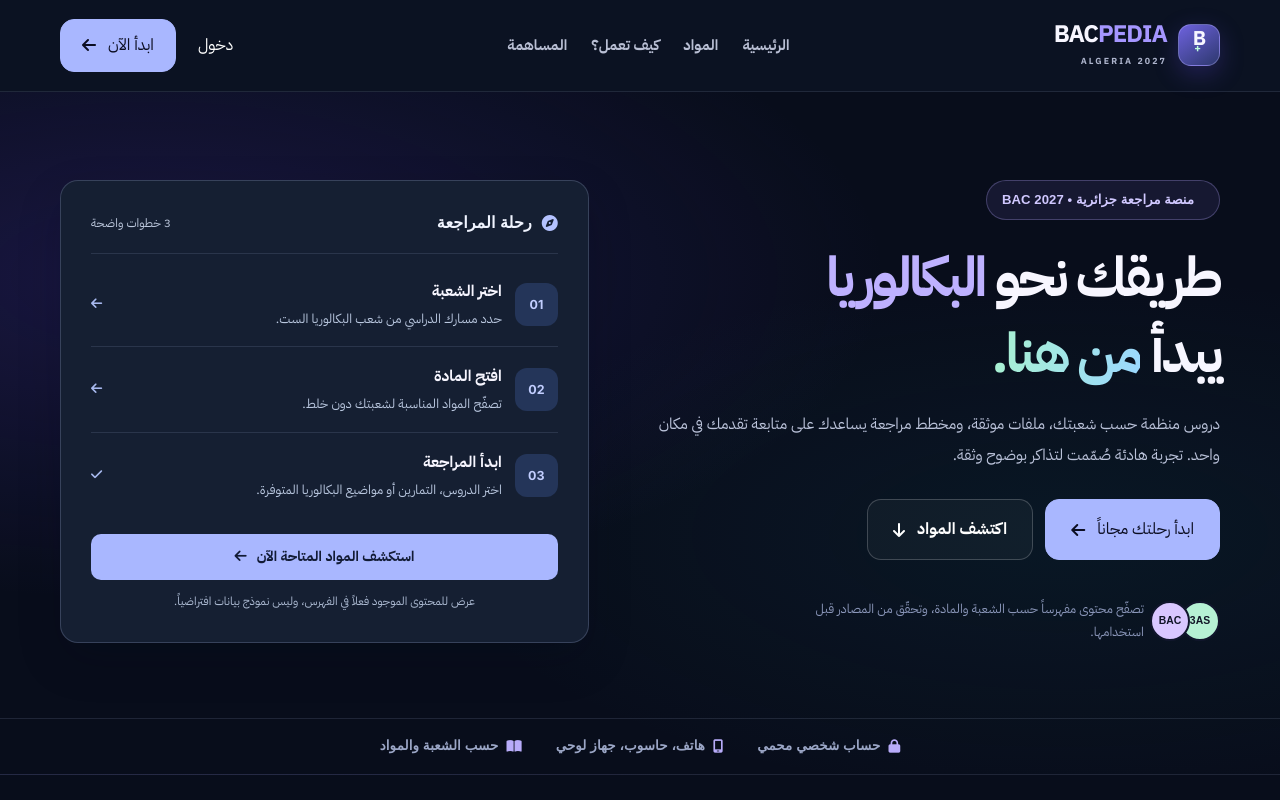
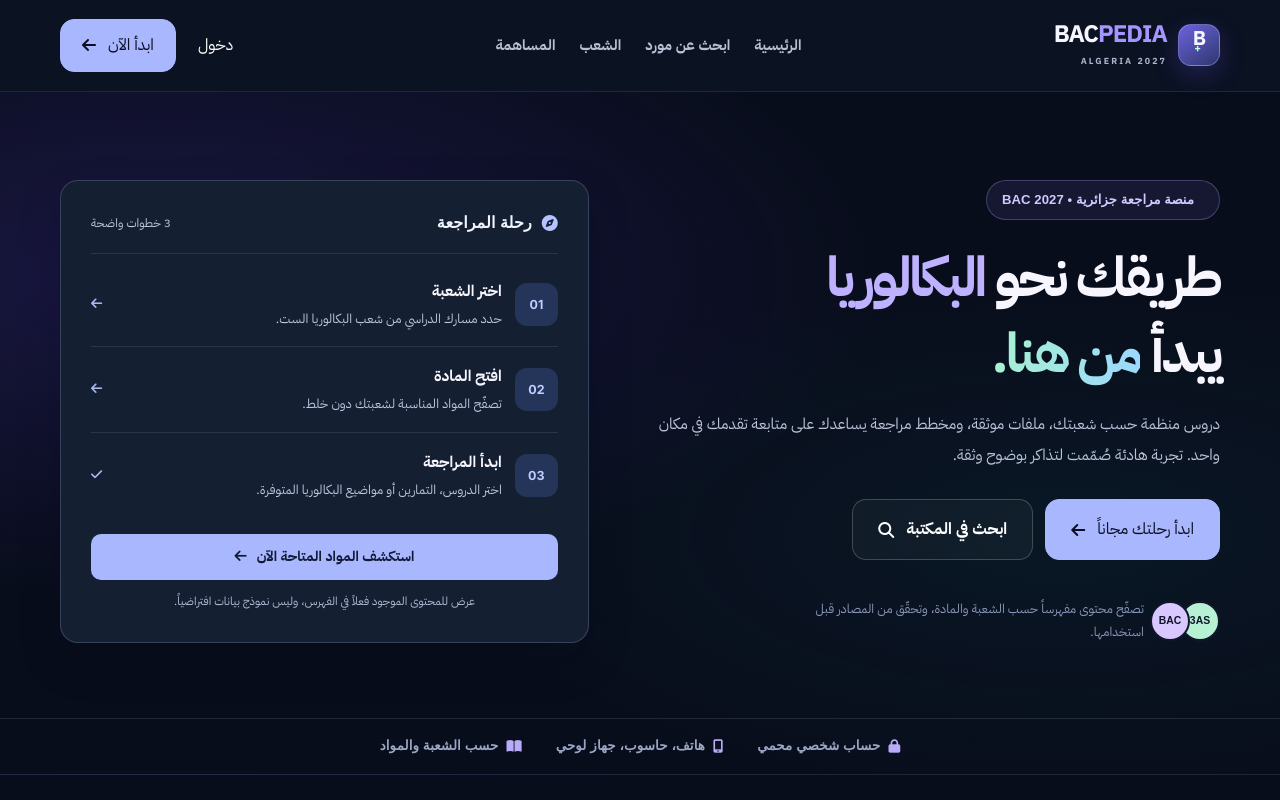
Before and after one commit to boukhariabdallahyasser-prog/Bac-pedia26, a website built with Vite: page index.html in a window 1280 px wide. Shown: the top 800 px of the page. Built offline with nearby package versions, Linux system fonts and the light colour scheme; some icons are missing.

Commit message:
feat: connect no-login resource search to all website roles and package its Cloudflare route

```diff
--- a/index.html
+++ b/index.html
@@ -27,7 +27,7 @@
     <header class="lp-header">
       <a class="lp-brand" href="#welcome" aria-label="Bac-pedia home"><span class="lp-brand-mark">B<span>+</span></span><span>BAC<span>PEDIA</span><small>ALGERIA 2027</small></span></a>
       <nav class="lp-nav" aria-label="الأقسام">
-        <a href="#welcome">الرئيسية</a><a href="#divisions">المواد</a><a href="#why-us">كيف تعمل؟</a><a href="#collaborate">المساهمة</a>
+        <a href="#welcome">الرئيسية</a><a href="/discover/">ابحث عن مورد</a><a href="#divisions">الشعب</a><a href="#collaborate">المساهمة</a>
       </nav>
       <div class="lp-header-actions"><button class="lp-text-btn" type="button" onclick="openAuthModal('login','student')">دخول</button><button class="lp-btn lp-btn-primary" type="button" onclick="openAuthModal('signup','student')">ابدأ الآن <i class="fa-solid fa-arrow-left"></i></button></div>
     </header>
@@ -41,7 +41,7 @@
             <p>دروس منظمة حسب شعبتك، ملفات موثقة، ومخطط مراجعة يساعدك على متابعة تقدمك في مكان واحد. تجربة هادئة صُمّمت لتذاكر بوضوح وثقة.</p>
             <div class="lp-hero-actions">
               <button type="button" class="lp-btn lp-btn-primary lp-btn-lg" onclick="openAuthModal('signup','student')">ابدأ رحلتك مجاناً <i class="fa-solid fa-arrow-left"></i></button>
-              <a class="lp-btn lp-btn-outline lp-btn-lg" href="#divisions">اكتشف المواد <i class="fa-solid fa-arrow-down"></i></a>
+              <a class="lp-btn lp-btn-outline lp-btn-lg" href="/discover/">ابحث في المكتبة <i class="fa-solid fa-magnifying-glass"></i></a>
             </div>
             <div class="lp-proof"><div class="lp-avatars"><span>3AS</span><span>BAC</span></div><p>تصفّح محتوى مفهرساً حسب الشعبة والمادة، وتحقّق من المصادر قبل استخدامها.</p></div>
           </div>
```
